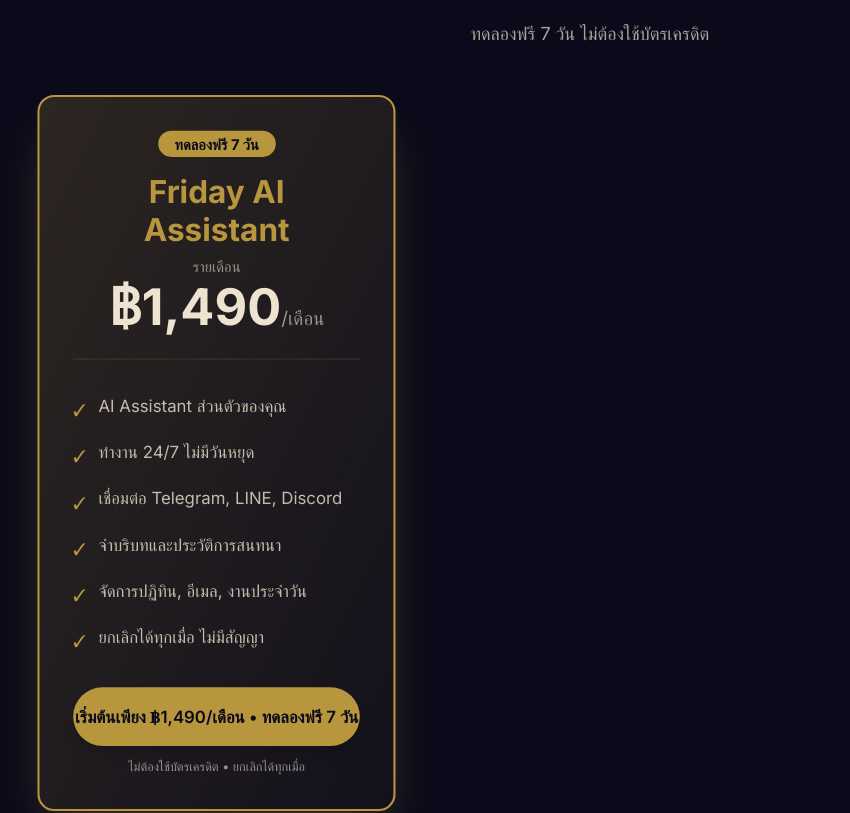
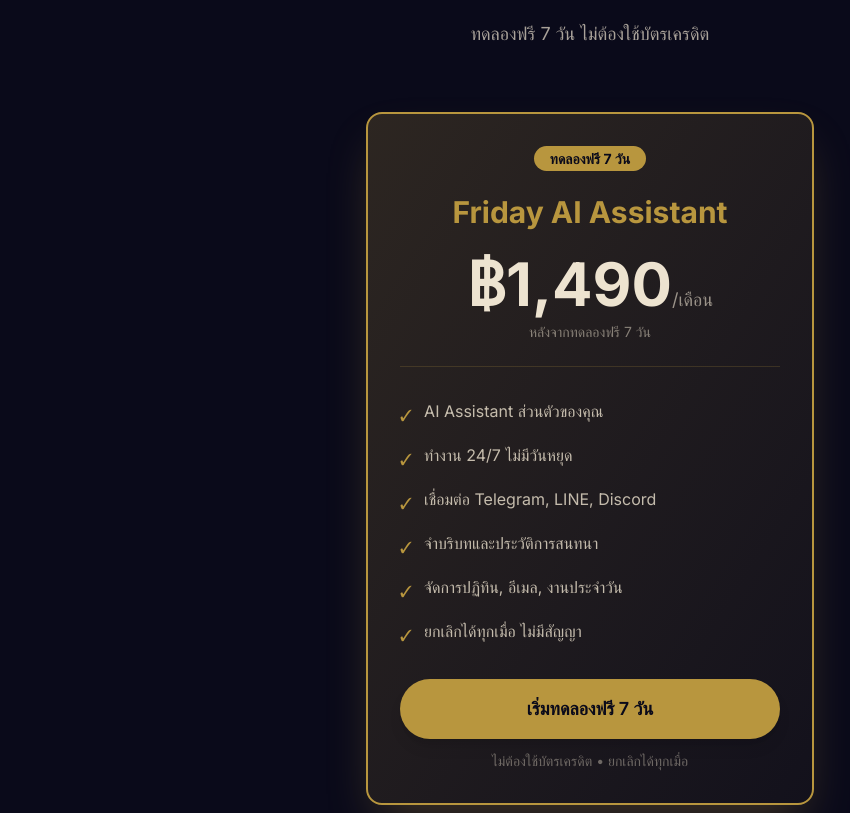
Before and after one commit to jetlauncher/getyourfriday, a Next.js app: page / in a window 1280 px wide. Shown: the part 4602-5415 px from the top of the page, without its empty margins (50-900 px from the left). Built offline with nearby package versions, Linux system fonts and the light colour scheme.

Commit message:
Update pricing to ฿1,490/mo single tier + 7-day free trial

```diff
--- a/components/Pricing.tsx
+++ b/components/Pricing.tsx
@@ -3,55 +3,49 @@
 import Link from 'next/link'
 
 export default function Pricing() {
-  const plan = {
-    name: 'Friday AI Assistant',
-    price: '1,490',
-    period: '/เดือน',
-    features: [
+  const features = [
     'AI Assistant ส่วนตัวของคุณ',
     'ทำงาน 24/7 ไม่มีวันหยุด',
     'เชื่อมต่อ Telegram, LINE, Discord',
     'จำบริบทและประวัติการสนทนา',
     'จัดการปฏิทิน, อีเมล, งานประจำวัน',
     'ยกเลิกได้ทุกเมื่อ ไม่มีสัญญา',
-    ],
-    highlight: true,
-  }
+  ]
 
   return (
     <section className="section-padding bg-navy/50">
       <div className="container-custom">
         <h2 className="text-3xl md:text-5xl font-bold text-center mb-4">
-          แผนเดียว<span className="gradient-text">ที่ครบครัน</span>
+          ราคา<span className="gradient-text">เข้าถึงได้</span>
         </h2>
         <p className="text-center text-cream/70 mb-12 md:mb-16 text-base md:text-lg">
           ทดลองฟรี 7 วัน ไม่ต้องใช้บัตรเครดิต
         </p>
 
-        <div className="grid grid-cols-1 md:grid-cols-3 gap-6 md:gap-8 mb-12 md:mb-16">
-          <div className="rounded-2xl p-6 md:p-8 transition-all duration-300 bg-gradient-to-br from-gold/20 to-gold/5 border-2 border-gold transform md:scale-105 shadow-2xl shadow-gold/30">
-            <div className="text-center mb-4">
+        <div className="max-w-md mx-auto mb-12 md:mb-16">
+          <div className="bg-gradient-to-br from-gold/20 to-gold/5 border-2 border-gold rounded-2xl p-8 shadow-2xl shadow-gold/30">
+            <div className="text-center mb-6">
               <span className="bg-gold text-navy px-4 py-1 rounded-full text-sm font-bold">
                 ทดลองฟรี 7 วัน
               </span>
             </div>
 
-            <h3 className="text-2xl md:text-3xl font-bold mb-2 text-center text-gold">
-              {plan.name}
+            <h3 className="text-2xl md:text-3xl font-bold mb-6 text-center text-gold">
+              Friday AI Assistant
             </h3>
 
-            <div className="text-center mb-6 md:mb-8 pb-6 border-b border-gold/20">
-              <div className="text-sm text-cream/60 mb-1">รายเดือน</div>
+            <div className="text-center mb-8 pb-6 border-b border-gold/20">
               <div>
-                <span className="text-4xl md:text-5xl font-bold text-cream">
-                  ฿{plan.price}
+                <span className="text-5xl md:text-6xl font-bold text-cream">
+                  ฿1,490
                 </span>
-                <span className="text-cream/60 text-lg">{plan.period}</span>
+                <span className="text-cream/60 text-lg">/เดือน</span>
               </div>
+              <p className="text-cream/50 text-sm mt-2">หลังจากทดลองฟรี 7 วัน</p>
             </div>
 
             <ul className="space-y-4 mb-8">
-              {plan.features.map((feature, i) => (
+              {features.map((feature, i) => (
                 <li key={i} className="flex items-start text-sm md:text-base">
                   <span className="text-gold mr-3 mt-1 flex-shrink-0">✓</span>
                   <span className="text-cream/80">{feature}</span>
@@ -61,17 +55,17 @@
 
             <Link
               href="/onboard"
-              className="block w-full py-3 md:py-4 rounded-full font-semibold transition-all duration-300 text-center bg-gold text-navy hover:bg-gold/90 shadow-lg"
+              className="block w-full py-4 rounded-full font-semibold transition-all duration-300 text-center bg-gold text-navy hover:bg-gold/90 shadow-lg text-lg"
             >
-              เริ่มต้นเพียง ฿1,490/เดือน • ทดลองฟรี 7 วัน
+              เริ่มทดลองฟรี 7 วัน
             </Link>
-            <p className="text-center text-xs text-cream/60 mt-3">
+            <p className="text-center text-cream/40 text-sm mt-3">
               ไม่ต้องใช้บัตรเครดิต • ยกเลิกได้ทุกเมื่อ
             </p>
           </div>
         </div>
 
-        {/* Comparison - Updated */}
+        {/* Comparison */}
         <div className="max-w-3xl mx-auto bg-navy/80 border border-gold/30 rounded-2xl p-6 md:p-8">
           <h3 className="text-xl md:text-2xl font-bold mb-4 text-center text-gold">
             เปรียบเทียบกับการจ้างพนักงาน
```
Lines whose indentation alone changed are shown as unchanged.
